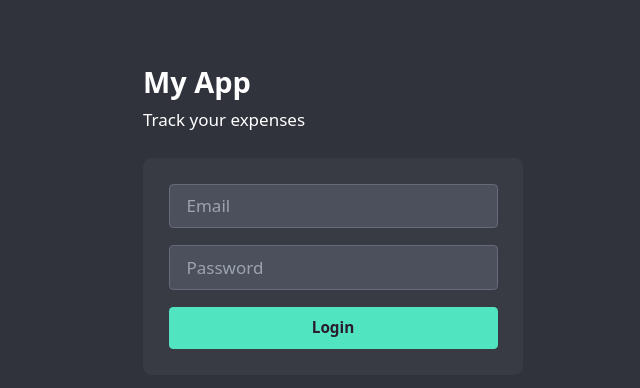
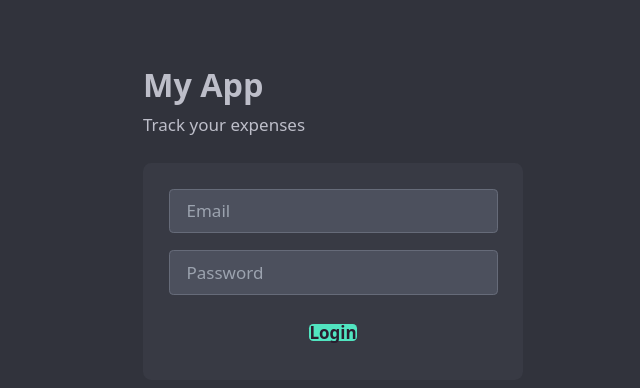
Before and after one commit to hamdirizal/expense-tracker-react, a React (Vite) app: page /login in a window 1280 px wide. Shown: the top 388 px of the page, without its empty margins (307-947 px from the left). Built offline with nearby package versions, Linux system fonts and the light colour scheme; no server answers.

Commit message:
Update style

```diff
--- a/src/components/AddEditTransactionForm.tsx
+++ b/src/components/AddEditTransactionForm.tsx
@@ -109,6 +109,8 @@ const AddEditTransactionForm = () => {
             <br />
             <div className="w-[200px]">
               <Button
+                isFullWidth={false}
+                size="regular"
                 label="Create transaction"
                 variant="primary"
                 onClick={() => {}}
--- a/src/components/BookCard.tsx
+++ b/src/components/BookCard.tsx
@@ -1,4 +1,5 @@
 import { Book } from "../types";
+import Button from "./Button";
 
 interface BookCardProps {
   book: Book;
@@ -9,30 +10,38 @@ interface BookCardProps {
 const BookCard = ({ book, isActive, onActivate }: BookCardProps) => {
   return (
     <div
-      className={`p-2 mb-2 ${
+      className={`px-4 py-3 mb-3 border rounded ${
         isActive
-          ? "border-2 border-green-500 bg-green-200"
-          : "border border-gray-400"
+          ? "border-color-border-active bg-color-bg-active"
+          : "border-grey-input-border bg-grey-bg-2"
       }`}
     >
-      <div>{book.title}</div>
-      <div>Owner: {book.owner_id}</div>
-      <button type="button" className="bg-gray-300 active:translate-y-[2px]">
-        Manage
-      </button>
       <div>
-        {isActive ? (
-          <span>Active book</span>
-        ) : (
-          <button
+        <span className="font-bold text-white-text mr-2">{book.title}</span>
+        {isActive ? <span>(selected)</span> : null}
+      </div>
+      <div className="text-minus-1">Owner: John Doe</div>
+      <div className="flex justify-start mt-2">
+        <Button
+          isFullWidth={false}
+          size="small"
+          type="button"
+          variant="secondary"
+          onClick={() => {}}
+          label="Manage"
+        />
+        <div className="w-2"></div>
+        {isActive ? null : (
+          <Button
+            isFullWidth={false}
+            size="small"
             type="button"
+            variant="secondary"
             onClick={() => {
               onActivate(book.id);
             }}
-            className="bg-gray-300 active:translate-y-[2px]"
-          >
-            Select
-          </button>
+            label="Select"
+          />
         )}
       </div>
     </div>
--- a/src/components/Button.tsx
+++ b/src/components/Button.tsx
@@ -3,18 +3,32 @@ interface ButtonProps {
   onClick: () => void;
   type: "button" | "submit" | "reset";
   variant: "primary" | "secondary";
+  size: "small" | "regular" | "big";
+  isFullWidth: boolean;
 }
 
-const Button = ({ label, onClick, type, variant }: ButtonProps) => {
-  const buttonClasses = {
+const Button = ({
+  label,
+  onClick,
+  type,
+  variant,
+  size,
+  isFullWidth,
+}: ButtonProps) => {
+  const variantClasses = {
     primary: "bg-green-button text-black-text",
-    secondary: "bg-green-300",
+    secondary: "bg-color-btn-secondary text-black-text",
+  };
+  const sizeClasses = {
+    small: "px-2 h-6 text-minus-1",
+    regular: "px-4 h-11 text-base",
+    big: "",
   };
   return (
     <button
-      className={`w-full rounded h-full text-center px-4 py-2 active:scale-98 font-bold text-sm ${
-        buttonClasses[variant] as string
-      }`}
+      className={`rounded text-center active:scale-98 font-bold text-sm leading-none ${
+        variantClasses[variant] as string
+      } ${sizeClasses[size] as string} ${isFullWidth ? "w-full" : ""} `}
       type={type}
       onClick={onClick}
     >
--- a/src/components/Heading1.tsx
+++ b/src/components/Heading1.tsx
@@ -2,7 +2,7 @@ interface Heading1Props {
   title: string;
 }
 const Heading1 = ({ title }: Heading1Props) => {
-  return <h1 className="font-bold text-xl">{title}</h1>;
+  return <h1 className="font-bold text-plus-3">{title}</h1>;
 };
 
 export default Heading1;
--- /dev/null
+++ b/src/components/Heading2.tsx
@@ -0,0 +1,8 @@
+interface Heading2Props {
+  title: string;
+}
+const Heading2 = ({ title }: Heading2Props) => {
+  return <h3 className="text-white-text text-plus-2">{title}</h3>;
+};
+
+export default Heading2;
--- a/src/components/Heading3.tsx
+++ b/src/components/Heading3.tsx
@@ -2,7 +2,7 @@ interface Heading3Props {
   title: string;
 }
 const Heading3 = ({ title }: Heading3Props) => {
-  return <h3 className="font-bold">{title}</h3>;
+  return <h3 className="text-white-text text-plus-1">{title}</h3>;
 };
 
 export default Heading3;
--- a/src/components/ModalSelectBook.tsx
+++ b/src/components/ModalSelectBook.tsx
@@ -11,6 +11,7 @@ import Modal from "./Modal";
 import { useForm } from "react-hook-form";
 import { useEffect } from "react";
 import Button from "./Button";
+import Heading2 from "./Heading2";
 
 interface ModalSelectBookProps {
   isOpen: boolean;
@@ -59,24 +60,27 @@ const ModalSelectBook = ({ isOpen, closeFn }: ModalSelectBookProps) => {
   const renderContent = () => {
     return (
       <>
-        <Heading3 title="Select or create a book" />
+        <div className="mb-2">
+          <Heading2 title="Select or create a book" />
+        </div>
 
         <form
           action=""
           onSubmit={handleSubmit((data) => onFormSubmitted(data))}
-          className="relative"
+          className="relative border border-grey-input-border bg-grey-bg-2 rounded px-4 pt-3 pb-5"
         >
-          <div>Create new book</div>
+          <div className="mb-1">Create new book</div>
           <div className="flex">
             <input
-              className="border-2 border-gray-400 mr-3"
+              className="bg-grey-input-bg border text-white-text border-grey-input-border rounded w-full px-4 py-2 mr-3"
               required
               type="text"
               placeholder="Book title"
               {...register("title", { required: true })}
             />
-            <div className="w-[200px]">
+            <div className="w-[240px]">
               <Button
+                size="regular"
                 label="Create book"
                 variant="primary"
                 onClick={() => {}}
@@ -90,8 +94,10 @@ const ModalSelectBook = ({ isOpen, closeFn }: ModalSelectBookProps) => {
           )}
         </form>
 
-        <div className="relative">
-          <Heading3 title="Owned books" />
+        <div className="relative mt-4">
+          <div className="mb-2">
+            <Heading3 title="Owned books" />
+          </div>
           {ownedBooksState.isSuccess && (
             <div>
               {ownedBooksState.data.map((book: Book) => (
--- a/src/index.css
+++ b/src/index.css
@@ -8,7 +8,7 @@ html, body {
 
 body {
   background-color: #31333c;
-  color: #fff;
+  color: #bdbec9;
 }
 
 svg {
--- a/tailwind.config.js
+++ b/tailwind.config.js
@@ -12,27 +12,34 @@ export default {
       "grey-input-border": "#666b79",
 
       "white-text": "#f5f5f5",
-      "grey-text": "#9e9fad",
+      "grey-text": "#bdbec9",
       "black-text": "#2a1c2e",
       "red-text": "#fb5178",
 
       "green-button": "#51e4c0",
+
+      "color-border-active": "#51e4c0",
+      "color-bg-active": "#32534b",
+
+      "color-btn-secondary": "#999d9f",
     },
     fontSize: {
-      tiny: "0.63rem",
-      sm: "0.9rem",
+      "minus-3": "0.63rem",
+      "minus-2": "0.75rem",
+      "minus-1": "0.85rem",
       base: "1rem", // 17px
-      lg: "1.125rem",
-      xl: "1.7rem",
+      "plus-1": "1.15rem",
+      "plus-2": "1.4rem",
+      "plus-3": "1.9rem",
     },
     extend: {
       scale: {
-        96: '.96',
-        97: '.97',
-        98: '.98',
-        99: '.99',
+        96: ".96",
+        97: ".97",
+        98: ".98",
+        99: ".99",
       },
-    }
+    },
   },
   plugins: [],
 };
```
